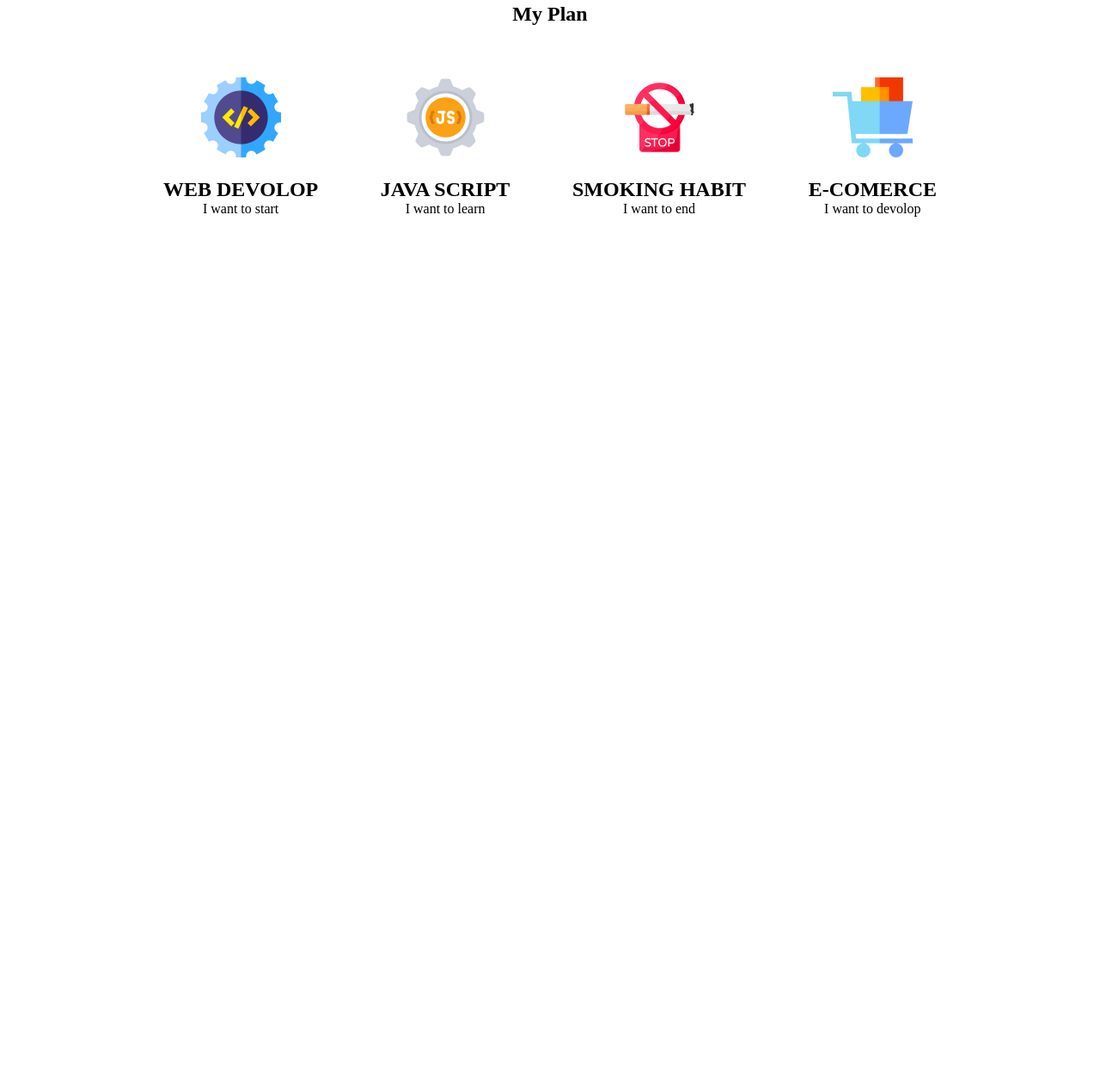
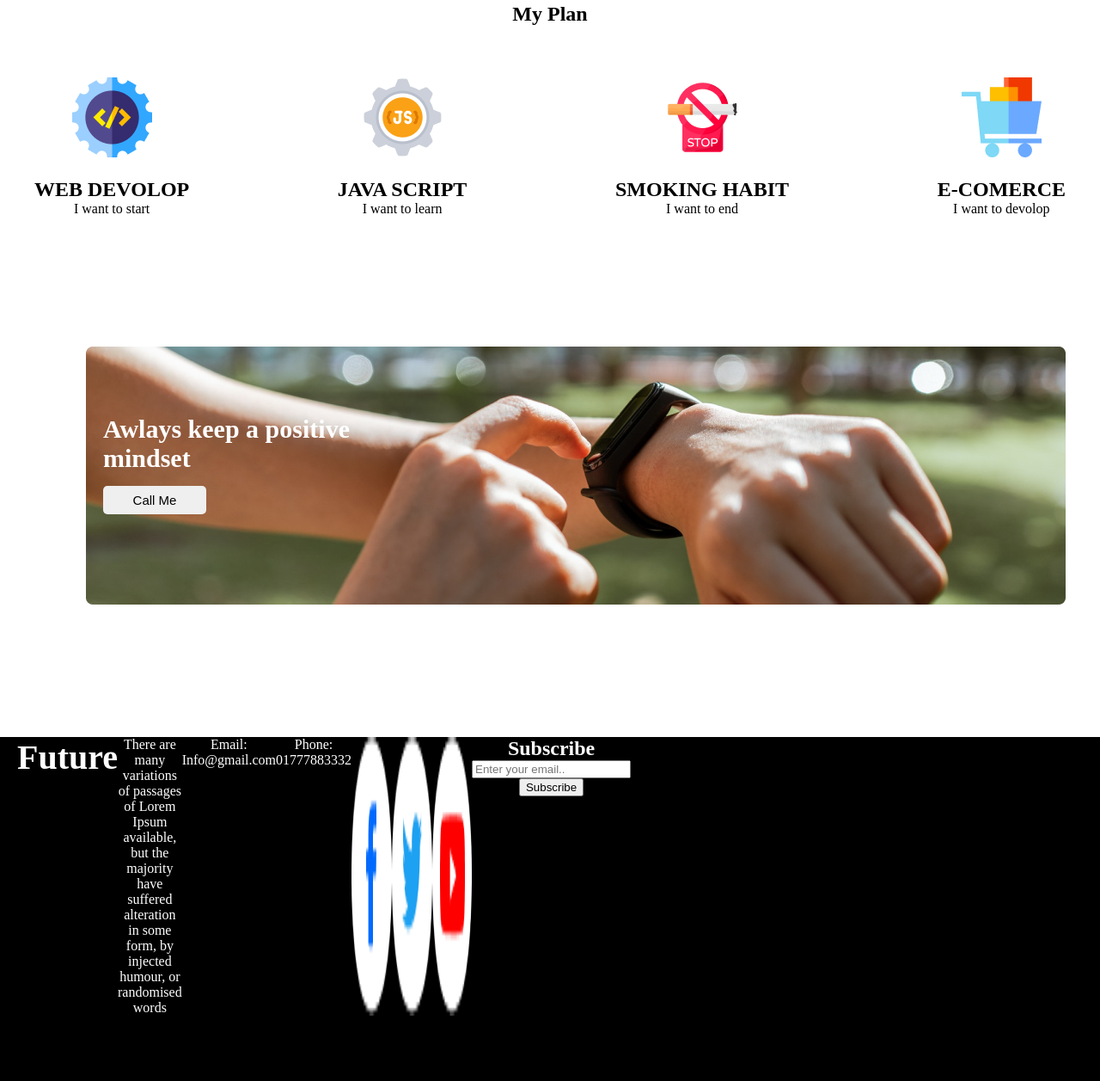
Before and after one commit to rijbe/first-project-repo, a plain HTML site: page index.html in a window 1280 px wide. Shown: the part 1521-2778 px from the top of the page at 86% size. Before the commit the page ends 1823 px from the top, so only its background shows below. Drawn offline with Linux system fonts and the light colour scheme.

Commit message:
added to future section

```diff
--- a/index.html
+++ b/index.html
@@ -18,6 +18,7 @@
                 <p>There are many variations of passages of Lorem Ipsum available, but the majority have suffered alteration in some form, by injected humour, or randomised words</p>
                 <button class="btn-primary">Contact Us</button>
             </div>
+
         </div>
     </header>
     <!-- main section -->
@@ -27,11 +28,11 @@
             <h2 class="heading-1">My failures of previous year</h2>
             <p class="heading-content">Contrary to popular belief, Lorem Ipsum is not simply random text. It has roots in a piece of classical Latin literature from 45 BC, making it over 2000 years old. Richard McClintock.</p>
             <div class="list">
-                <p> <input type="checkbox"> Contrary to popular belief, is not simply.</p>
-                <p> <input type="checkbox"> Contrary to popular belief.</p>
-                <p> <input type="checkbox"> Contrary to popular , is not simply.</p>
-                <p> <input type="checkbox"> Contrary to popular belief, is not simply.</p>
-                <p> <input type="checkbox"> Contrary to popular simply.</p>
+                <p><i class="fa-solid fa-check"></i> Contrary to popular belief, is not simply.</p>
+                <p><i class="fa-solid fa-check"></i> Contrary to popular belief.</p>
+                <p><i class="fa-solid fa-check"></i> Contrary to popular , is not simply.</p>
+                <p><i class="fa-solid fa-check"></i> Contrary to popular belief, is not simply.</p>
+                <p><i class="fa-solid fa-check"></i> Contrary to popular simply.</p>
             </div>
         </div>
     </div>
@@ -63,6 +64,36 @@
 
         </div>
     </section>
+    <!-- always section -->
+    <section>
+        <div class="alwayes">
+            <img src="images/watch.png" alt="">
+               <div class="headding">
+                   <h1>Awlays keep a positive mindset</h1>
+                   <button class="btn-primary">Call Me</button>
+               </div>
+        </div>
+    </section>
+    <!-- future section -->
+    <section class="future">
 
+        <div class="future-section">
+            <h1 class="heading">Future</h1>
+            <p>There are many variations of passages of Lorem Ipsum available, but the majority have suffered alteration in some form, by injected humour, or randomised words</p>
+
+                <p>Email: Info@gmail.com</p>
+                <p>Phone: 01777883332</p>
+                <img src="images/icons/fb.png" alt="">
+                <img src="images/icons/twitter.png" alt="">
+                <img src="images/icons/youtube.png" alt="">
+
+
+            <div class="contact">
+                <h1>Subscribe</h1>
+                <input type="email" placeholder="Enter your email..">
+                <button>Subscribe</button>
+            </div>
+        </div>
+    </section>
 </body>
 </html>
--- a/style.css
+++ b/style.css
@@ -19,7 +19,7 @@
     color: white;
     margin-left: 800px;
     box-sizing: border-box;
-    text-align: left;
+    text-align: right;
 
 
 }
@@ -61,10 +61,6 @@
 .list{
     line-height: 30px;
 }
-section{
-    margin: 50px 150px;
-
-}
 .main{
     display: flex;
     margin-top: 100px;
@@ -86,3 +82,38 @@ section{
 .box-heading{
     margin-top: 20px;
 }
+.alwayes{
+    margin-top: 150px;
+   margin-left: 100px;
+   position: relative;
+}
+.alwayes img{
+    max-width: 100%;
+    height: auto;
+}
+.headding{
+    position: absolute;
+    top: 80px;
+    width: 30%;
+    left: 20px;
+    font-size: 20px;
+    color: white;
+}
+
+/* future section */
+.future{
+    width: 100% auto;
+    height: 400px;
+    background: black;
+    margin-top: 150px;
+    color: white;
+
+
+}
+.future-section{
+    top: 160px;
+    width: 50%;
+    display: flex;
+    margin: 20px;
+   text-align: center;
+}
```
